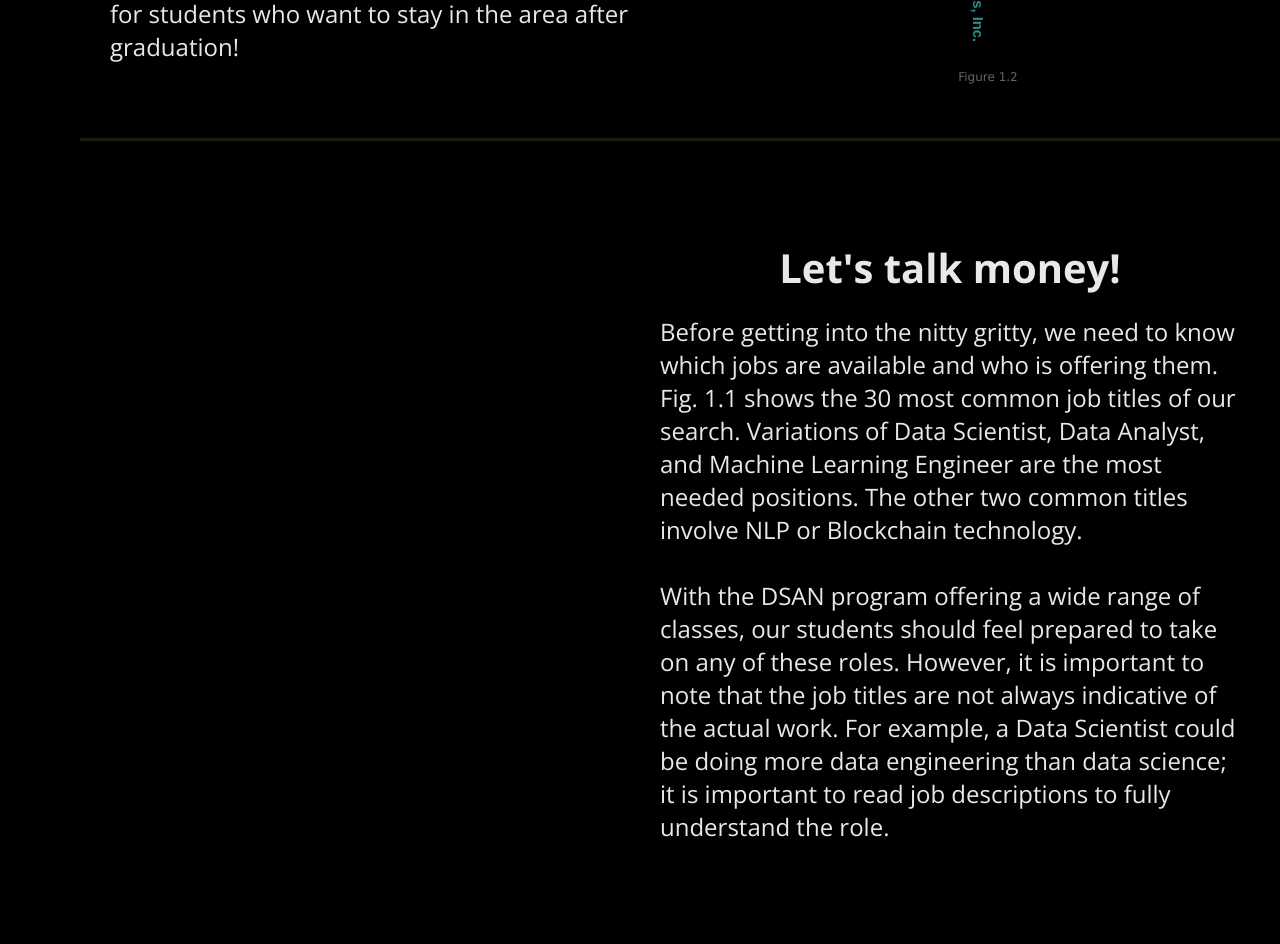
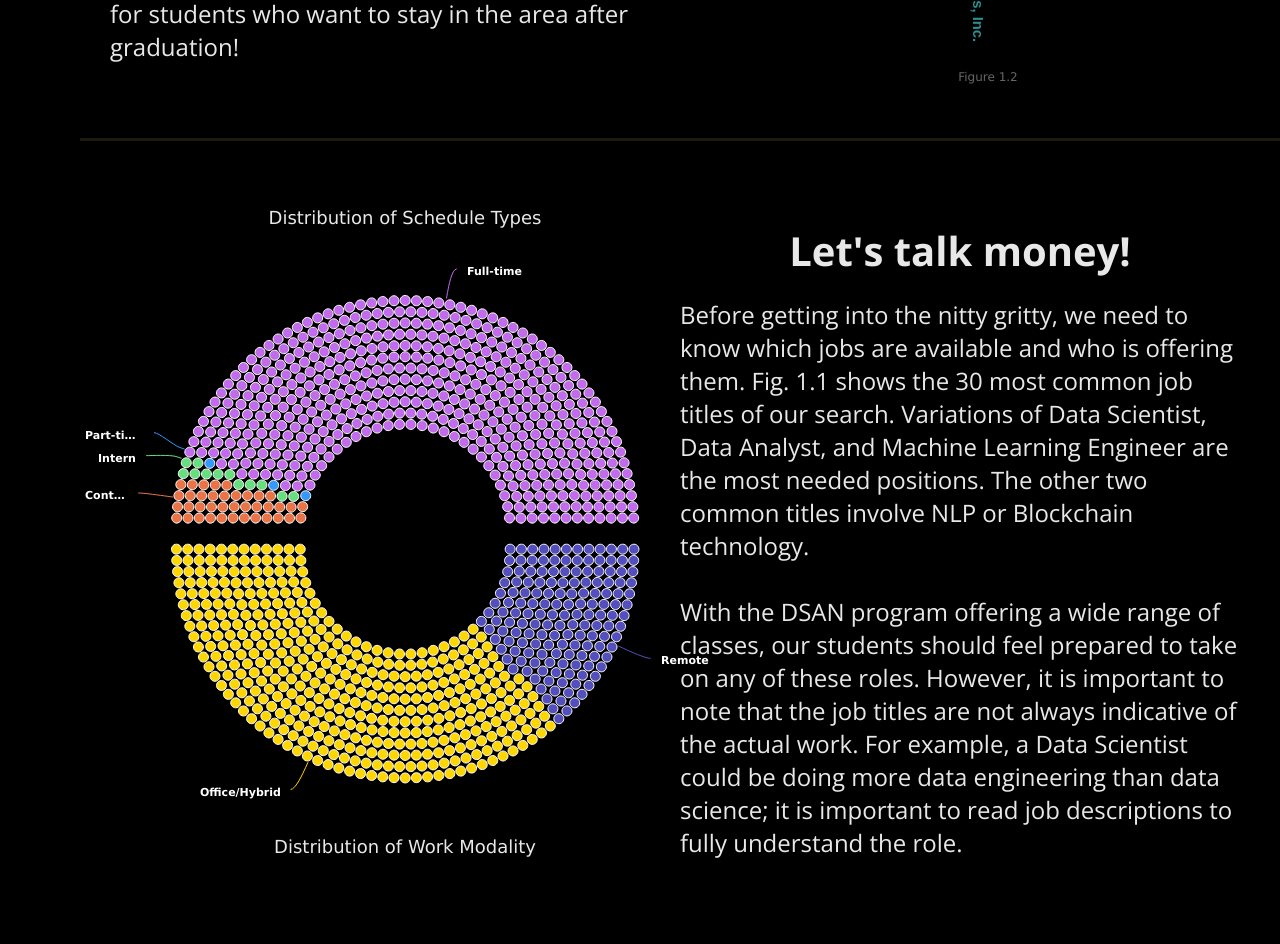
Before and after one commit to ModeEdna/ScholarshipDSAN, a plain HTML site: page Website/index.html in a window 1280 px wide. Shown: the part 3068-4012 px from the top of the page. Drawn offline with nearby package versions, Linux system fonts and the light colour scheme.

Commit message:
added schedules and schedule graphs

```diff
--- a/Website/index.html
+++ b/Website/index.html
@@ -9,7 +9,7 @@
   <title>DSAN Job Market Analysis</title>
   <script src="https://code.highcharts.com/highcharts.js"></script>
   <script src="https://code.highcharts.com/modules/wordcloud.js"></script>
-  <!-- <script src="https://code.highcharts.com/modules/exporting.js"></script> -->
+  <script src="https://code.highcharts.com/modules/item-series.js"></script>
 </head>
 
 <body>
@@ -296,11 +296,18 @@
         </figure>
       </div>
     </div>
-    <div class="section section3-1" id="overview">
-      <div class="left-div" id="money-chart">
-        <figure class="highcharts-figure">
-          <div id="container"></div>
-        </figure>
+    <div class="section section3-1">
+      <div class="left-div">
+        <div class="left-div div3-1">
+          <figure class="highcharts-figure">
+            <div id="money-chart"></div>
+          </figure>
+        </div>
+        <div class="left-div div3-2">
+          <figure class="highcharts-figure">
+            <div id="benefits-chart"></div>
+          </figure>
+        </div>
       </div>
       <div class="right-div">
         <span class="word-cloud-question"> Let's talk money! </span>
@@ -320,7 +327,7 @@
         </span>
       </div>
     </div>
-    <div class="section section3-2" id="overview">
+    <div class="section section3-2" id="money">
       <div class="left-div" id="benefits-chart">
         <span class="word-cloud-question"> How about benefits? </span>
         <span class="word-cloud-text2">
--- a/Website/script.js
+++ b/Website/script.js
@@ -116,3 +116,136 @@ Highcharts.chart("wordcloudCompanies", {
     verticalAlign: "bottom",
   },
 });
+
+// -------------------------- schedules chart
+
+Highcharts.chart("money-chart", {
+  chart: {
+    backgroundColor: "transparent",
+    type: "item",
+    width: 650,
+  },
+
+  title: {
+    text: "Distribution of Schedule Types",
+    x: 0,
+    y: 50,
+  },
+
+  legend: {
+    // labelFormat: '{name} <span style="opacity: 0.4">{y}</span>',
+    enabled: false,
+  },
+
+  series: [
+    {
+      name: "Representatives",
+      keys: ["name", "y", "color", "label"],
+      data: [
+        ["Contract", 50, "#EC7345", "Contract"],
+        ["Intern", 12, "#67DF7E", "Intern"],
+        ["Part-time", 3, "#3399FF", "Part-time"],
+        ["Full-time", 509, "#C26BED", "Full-time"],
+      ],
+      dataLabels: {
+        enabled: true,
+        format: "{point.label}",
+        style: {
+          textOutline: "3px contrast",
+          color: "white",
+        },
+      },
+
+      // Circular options
+      center: ["50%", "100%"],
+      size: "150%",
+      startAngle: -90,
+      endAngle: 90,
+    },
+  ],
+
+  responsive: {
+    rules: [
+      {
+        condition: {
+          maxWidth: 600,
+        },
+        chartOptions: {
+          series: [
+            {
+              dataLabels: {
+                distance: -30,
+              },
+            },
+          ],
+        },
+      },
+    ],
+  },
+});
+
+// -------------------------- benefits chart
+
+Highcharts.chart("benefits-chart", {
+  chart: {
+    backgroundColor: "transparent",
+    type: "item",
+    width: 650,
+  },
+
+  title: {
+    text: "Distribution of Work Modality",
+    x: 0,
+    y: -30,
+    verticalAlign: "bottom",
+  },
+
+  legend: {
+    // labelFormat: '{name} <span style="opacity: 0.4">{y}</span>',
+    enabled: false,
+  },
+
+  series: [
+    {
+      name: "Representatives",
+      keys: ["name", "y", "color", "label"],
+      data: [
+        ["Remote", 156, "#534FBE", "Remote"],
+        ["Office/Hybrid", 418, "#FFD700", "Office/Hybrid"],
+      ],
+      dataLabels: {
+        enabled: true,
+        format: "{point.label}",
+        style: {
+          textOutline: "3px contrast",
+          color: "white",
+        },
+      },
+
+      // Circular options
+      center: ["50%", "0%"],
+      size: "150%",
+      startAngle: 90,
+      endAngle: 270,
+    },
+  ],
+
+  responsive: {
+    rules: [
+      {
+        condition: {
+          maxWidth: 600,
+        },
+        chartOptions: {
+          series: [
+            {
+              dataLabels: {
+                distance: 30,
+              },
+            },
+          ],
+        },
+      },
+    ],
+  },
+});
--- a/Website/style.css
+++ b/Website/style.css
@@ -220,6 +220,14 @@
   height: 90%;
 }
 
+.left-div .div3-1,
+.left-div .div3-2 {
+  width: 100%;
+}
+
+.div3-1 {
+  margin-bottom: -90px;
+}
 /* ---------------------------- MY CSS BEGINS HERE, ABOVE IS ALL NAVBAR ---------------------------- */
 
 /* ----- GLOBAL ----- */
```
